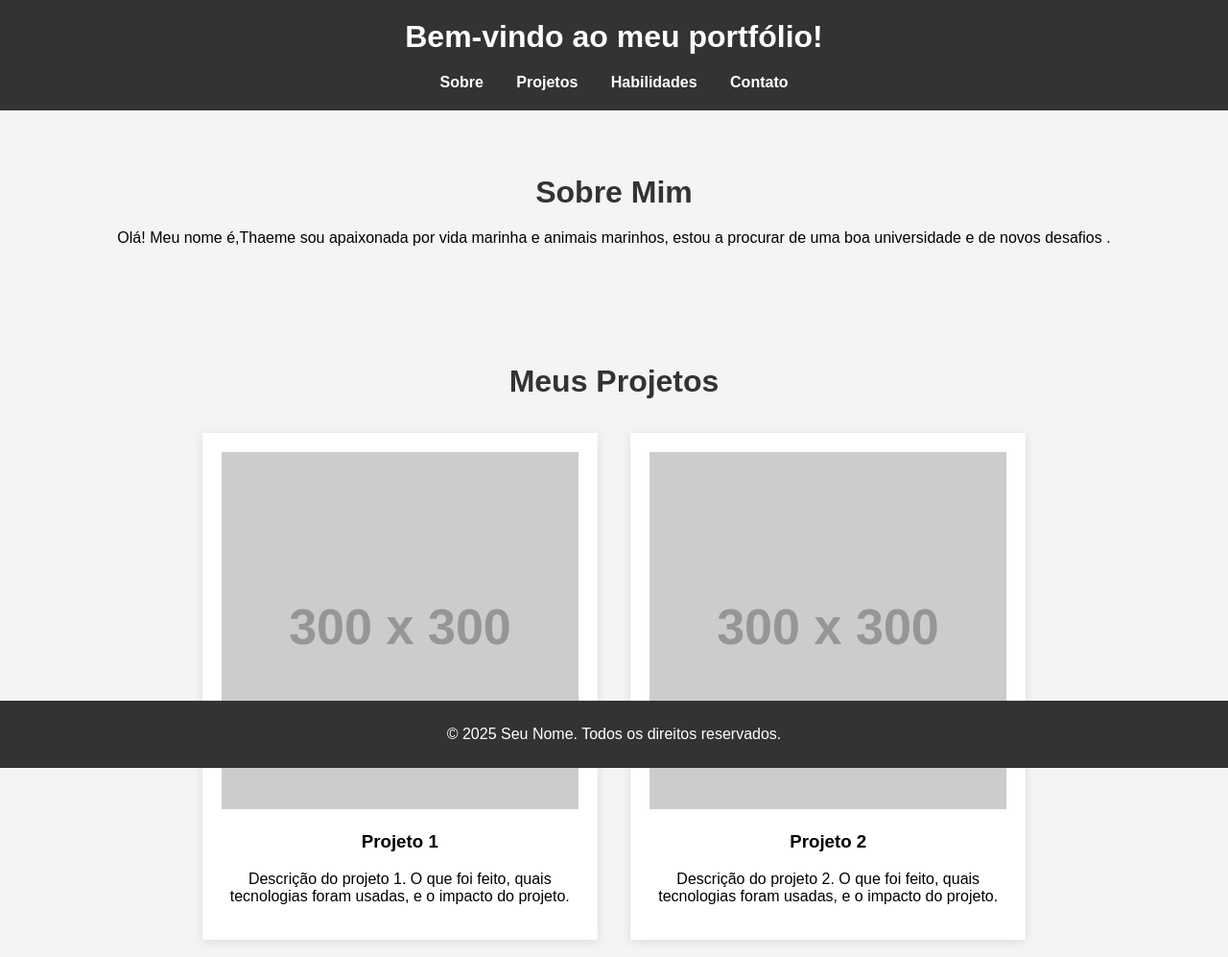
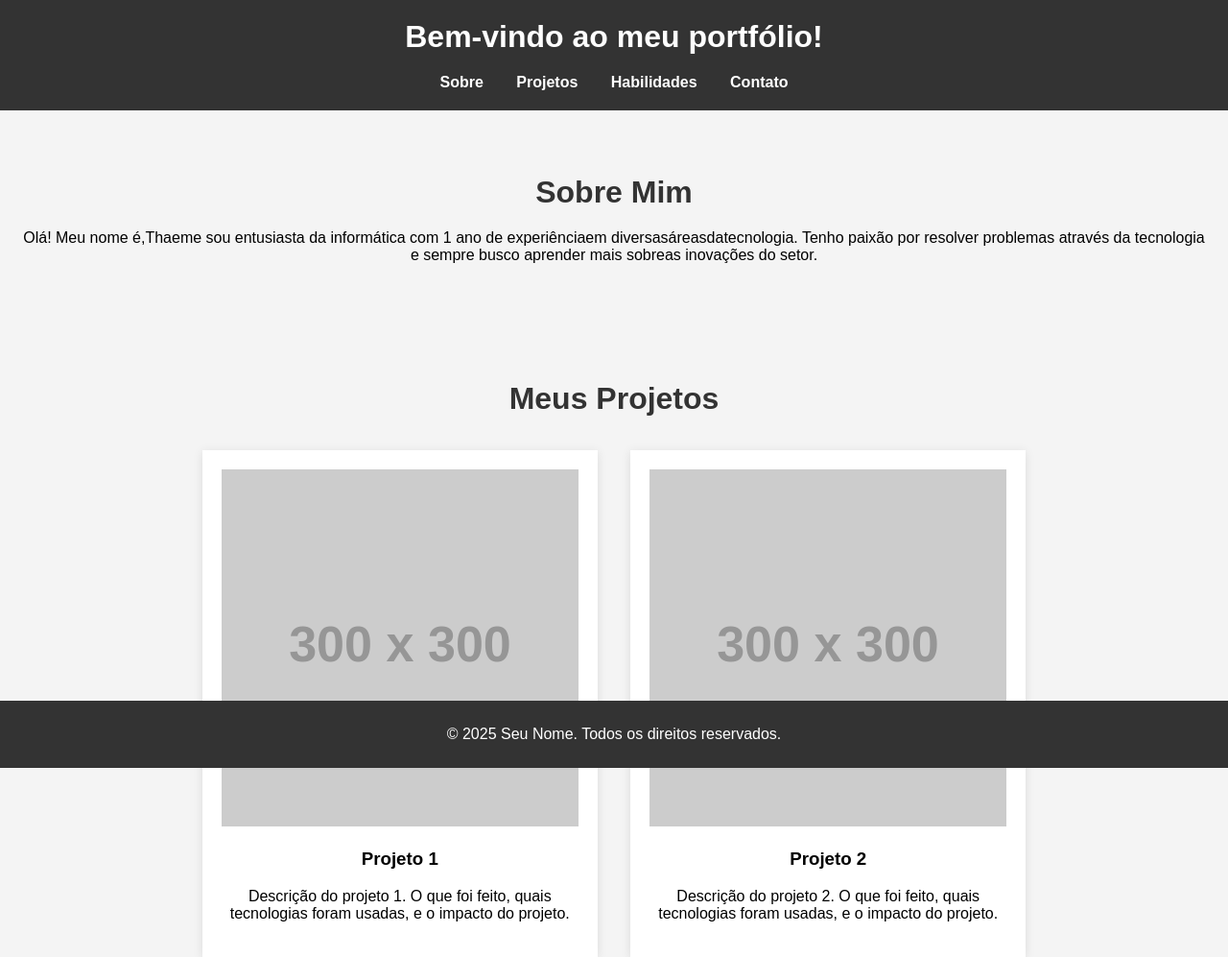
Before and after one commit to Thaeme86/portifolio, a plain HTML site: page index.html in a window 1280 px wide. Shown: the top 997 px of the page at 96% size. Drawn offline with Linux system fonts and the light colour scheme; placeholder pictures from the web are drawn by us.

Commit message:
Update index.html

```diff
--- a/index.html
+++ b/index.html
@@ -85,7 +85,7 @@
 
 <section id="about">
     <h2>Sobre Mim</h2>
-    <p>Olá! Meu nome é,Thaeme sou apaixonada por vida marinha e animais marinhos, estou a procurar de uma boa universidade e de novos desafios .</p>
+    <p>Olá! Meu nome é,Thaeme sou entusiasta da informática com 1 ano de experiênciaem diversasáreasdatecnologia. Tenho paixão por resolver problemas através da tecnologia e sempre busco aprender mais sobreas inovações do setor.</p>
 </section>
 
 <section id="projects">
```
